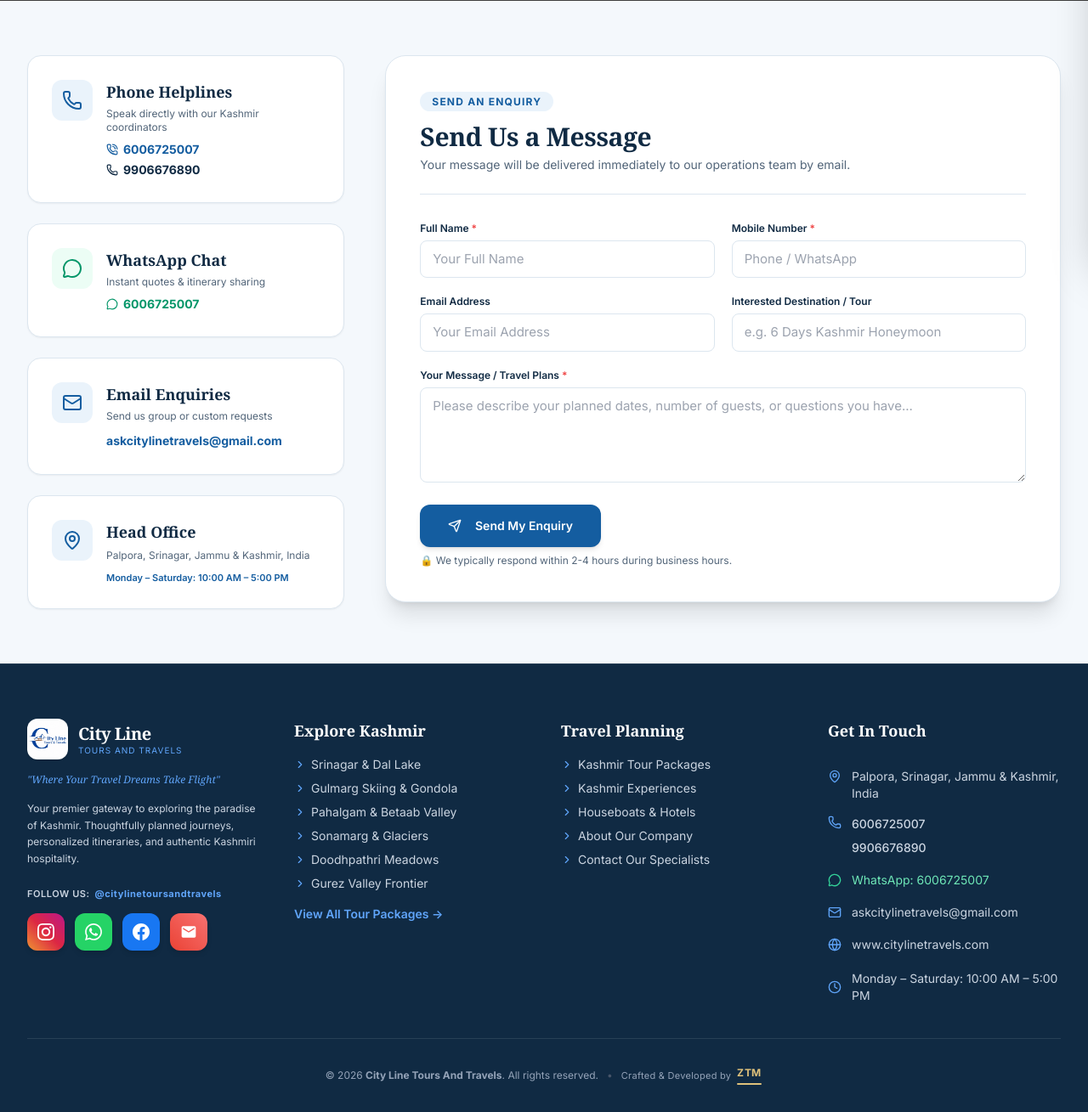
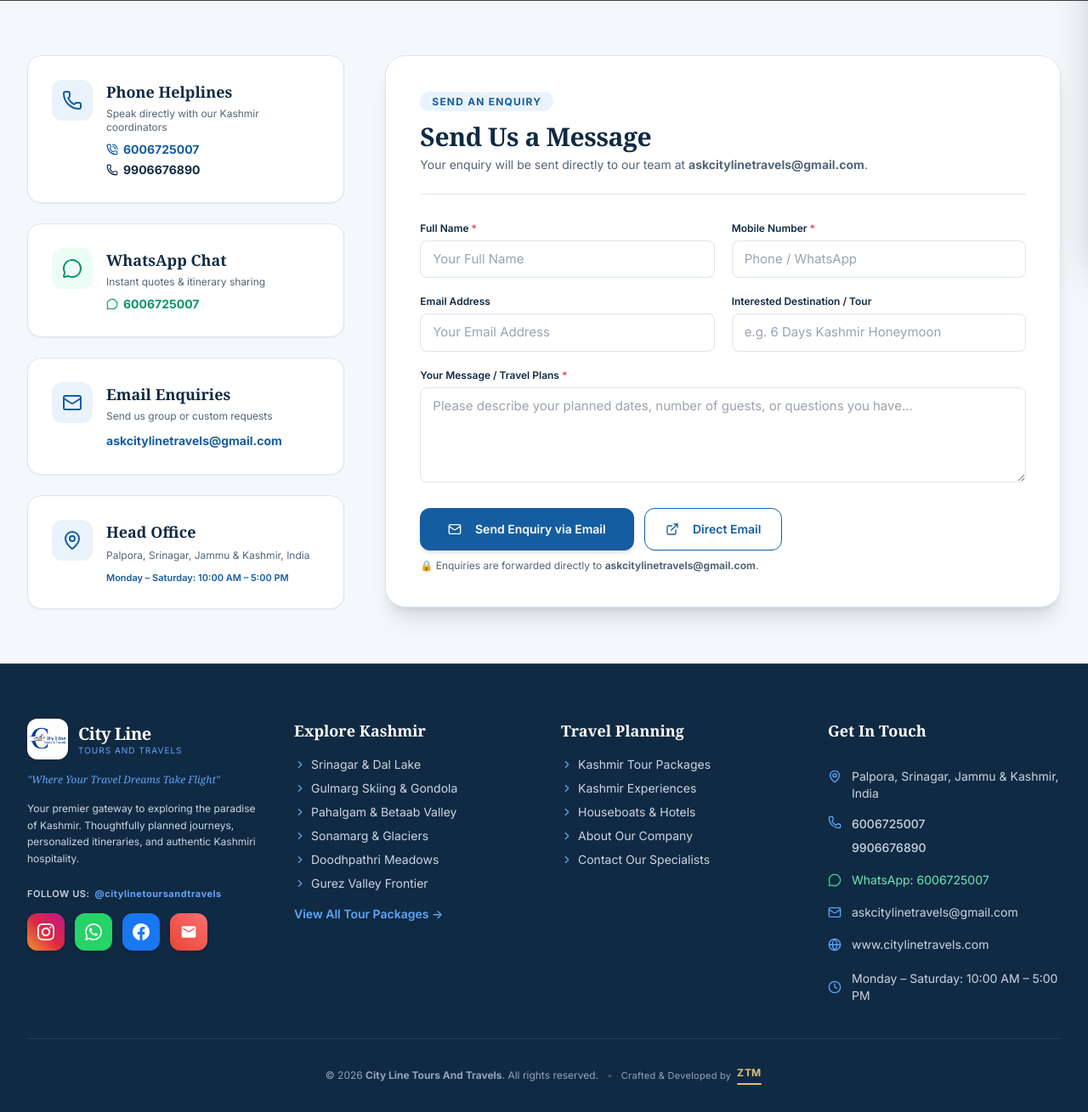
Before and after one commit to zuhaibtariqkhan/Citylinetoursandtravels, a Node server app: page /contact in a window 1280 px wide. Shown: the part 495-1804 px from the top of the page at 85% size. Run offline with Node 20, Linux system fonts and the light colour scheme; some libraries are stand-ins or nearby versions; grey boxes are pictures that could not be loaded.

Commit message:
Redirect contact page enquiry button to mail askcitylinetravels@gmail.com

```diff
--- a/views/contact.ejs
+++ b/views/contact.ejs
@@ -112,11 +112,11 @@
                 Send Us a Message
               </h2>
               <p class="text-xs sm:text-sm text-brand-muted mt-1">
-                Your message will be delivered immediately to our operations team by email.
+                Your enquiry will be sent directly to our team at <strong>askcitylinetravels@gmail.com</strong>.
               </p>
             </div>
 
-            <form id="contactForm" class="ajax-enquiry-form space-y-4 sm:space-y-5">
+            <form id="contactForm" class="space-y-4 sm:space-y-5">
               <input type="hidden" name="source" value="Contact Us Page Form">
 
               <div class="grid grid-cols-1 sm:grid-cols-2 gap-3.5 sm:gap-5">
@@ -146,13 +146,21 @@
                 <textarea id="contactMessage" name="message" rows="4" required placeholder="Please describe your planned dates, number of guests, or questions you have..." class="form-input"></textarea>
               </div>
 
-              <div>
-                <button type="submit" class="w-full sm:w-auto btn-primary px-8 py-3.5 rounded-xl font-semibold text-sm flex items-center justify-center space-x-2 shadow-md min-h-[44px]">
-                  <i data-lucide="send" class="w-4 h-4"></i>
-                  <span>Send My Enquiry</span>
-                </button>
-                <p class="text-xs text-brand-muted mt-2 text-center sm:text-left">
-                  🔒 We typically respond within 2-4 hours during business hours.
+              <div class="pt-1">
+                <div class="flex flex-col sm:flex-row items-center gap-3">
+                  <button type="submit" id="contactSubmitBtn" class="w-full sm:w-auto btn-primary px-8 py-3.5 rounded-xl font-semibold text-sm flex items-center justify-center space-x-2 shadow-md min-h-[44px]">
+                    <i data-lucide="mail" class="w-4 h-4"></i>
+                    <span>Send Enquiry via Email</span>
+                  </button>
+                  <a href="mailto:askcitylinetravels@gmail.com?subject=Travel%20Enquiry%20-%20City%20Line%20Tours%20And%20Travels&body=Hello%20City%20Line%20Tours%20And%20Travels,%0A%0AI%20would%20like%20to%20enquire%20about%20a%20tour%20package.%20Please%20share%20details.%0A%0AThank%20you!"
+                     class="w-full sm:w-auto btn-outline px-6 py-3.5 rounded-xl font-semibold text-xs sm:text-sm flex items-center justify-center space-x-2 min-h-[44px]"
+                     title="Email askcitylinetravels@gmail.com directly">
+                    <i data-lucide="external-link" class="w-4 h-4"></i>
+                    <span>Direct Email</span>
+                  </a>
+                </div>
+                <p class="text-xs text-brand-muted mt-2.5 text-center sm:text-left">
+                  🔒 Enquiries are forwarded directly to <strong>askcitylinetravels@gmail.com</strong>.
                 </p>
               </div>
 
@@ -169,5 +177,63 @@
   <%- include('partials/whatsapp') %>
   <%- include('partials/enquiry-modal') %>
   <%- include('partials/scripts') %>
+
+  <script>
+    document.addEventListener('DOMContentLoaded', () => {
+      const contactForm = document.getElementById('contactForm');
+      if (contactForm) {
+        contactForm.addEventListener('submit', (e) => {
+          e.preventDefault();
+
+          const name = document.getElementById('contactName')?.value.trim() || '';
+          const phone = document.getElementById('contactPhone')?.value.trim() || '';
+          const email = document.getElementById('contactEmail')?.value.trim() || '';
+          const destination = document.getElementById('contactDestination')?.value.trim() || '';
+          const message = document.getElementById('contactMessage')?.value.trim() || '';
+
+          const subject = encodeURIComponent(
+            destination ? `Trip Enquiry: ${destination} - ${name || 'Customer'}` :
+            `Travel Enquiry from ${name || 'Website Customer'} - City Line Tours And Travels`
+          );
+
+          const bodyLines = [
+            'Hello City Line Tours And Travels,',
+            '',
+            'I would like to enquire about travel planning with City Line Tours And Travels:',
+            name ? `• Full Name: ${name}` : '',
+            phone ? `• Mobile / WhatsApp: ${phone}` : '',
+            email ? `• Email: ${email}` : '',
+            destination ? `• Interested Destination / Tour: ${destination}` : '',
+            '',
+            'Travel Details & Message:',
+            message,
+            '',
+            'Please share itinerary options, availability, and pricing quotation.',
+            '',
+            'Thank you!'
+          ].filter(Boolean).join('\n');
+
+          // Asynchronously record enquiry in the backend
+          try {
+            fetch('/api/enquiries', {
+              method: 'POST',
+              headers: { 'Content-Type': 'application/json' },
+              body: JSON.stringify({
+                name,
+                phone,
+                email,
+                destination,
+                message,
+                source: 'Contact Us Page Form'
+              })
+            }).catch(() => {});
+          } catch (err) {}
+
+          // Immediately redirect to user email client
+          window.location.href = `mailto:askcitylinetravels@gmail.com?subject=${subject}&body=${encodeURIComponent(bodyLines)}`;
+        });
+      }
+    });
+  </script>
 </body>
 </html>
```
Also changed, not shown: tests/test-enquiry-email.js (+24 -9 lines).
